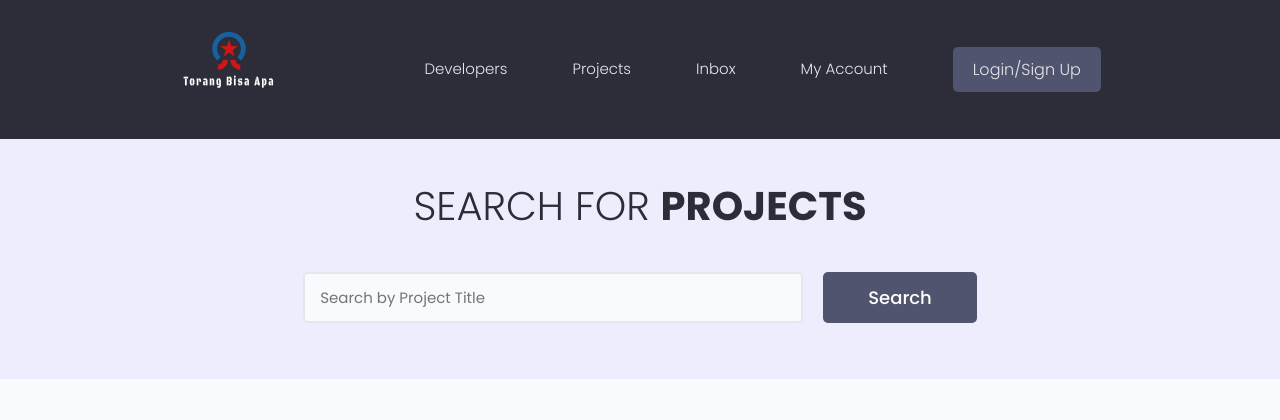
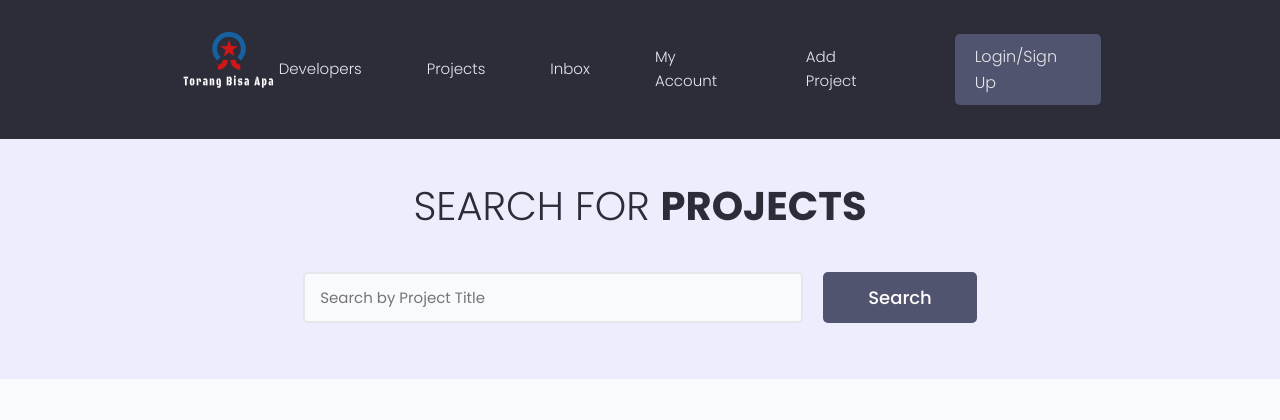
Before and after one commit to gurnitha/django-torang-bisa-apa, a Django app: page /projects/ in a window 1280 px wide. Shown: the top 420 px of the page. Run offline with Django 3.2, Linux system fonts and the light colour scheme; data that the repository does not hold is empty; some libraries are stand-ins or nearby versions.

```diff
--- a/apps/projects/templates/projects/crud/create_project.html
+++ b/apps/projects/templates/projects/crud/create_project.html
@@ -7,4 +7,10 @@
 
     <h1>CREATE PROJECT</h1>
 
+    <form method="POST">
+        {% csrf_token %}
+
+        <input type="submit" name="" value="Create">
+    </form>
+
     {% endblock content %}
--- a/apps/projects/views.py
+++ b/apps/projects/views.py
@@ -20,15 +20,6 @@ def project_list(request):
 	return render(request, 'projects/project_list.html', context)
 
 
-# # project_detail view
-# def project_detail(request):
-# 	page_title = 'Project Detail'
-# 	context = {
-# 		'title':page_title
-# 	}
-# 	return render(request, 'projects/project_detail.html', context)
-
-
 # project_detail view
 def project_detail(request, pk):
 
@@ -48,4 +39,4 @@ def project_detail(request, pk):
 
 # create_project view
 def create_project(request):
-	return render(request, 'projects/crud/create_project.html')
+	return render(request, 'projects/crud/create_project.html', context)
--- a/templates/shared/header.html
+++ b/templates/shared/header.html
@@ -16,6 +16,9 @@
                     <li class="header__menuItem"><a href="{% url 'projects:project_list' %}">Projects</a></li>
                     <li class="header__menuItem"><a href="inbox.html">Inbox</a></li>
                     <li class="header__menuItem"><a href="account.html">My Account</a></li>
+                    <li class="header__menuItem">
+                        <a href="{% url 'projects:create_project' %}">Add Project</a>
+                    </li>
                     <li class="header__menuItem"><a href="login.html" class="btn btn--sub">Login/Sign Up</a></li>
                 </ul>
             </nav>
```
Also changed, not shown: apps/projects/forms.py (added, +15 -0 lines), README.md.
